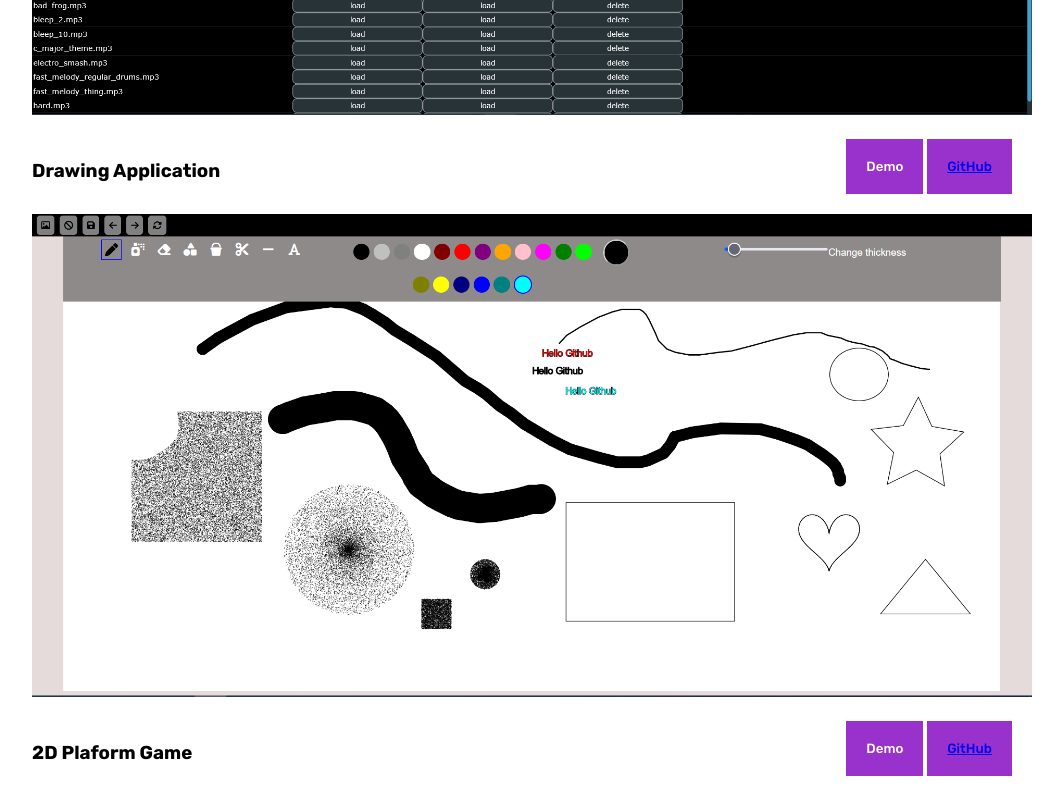
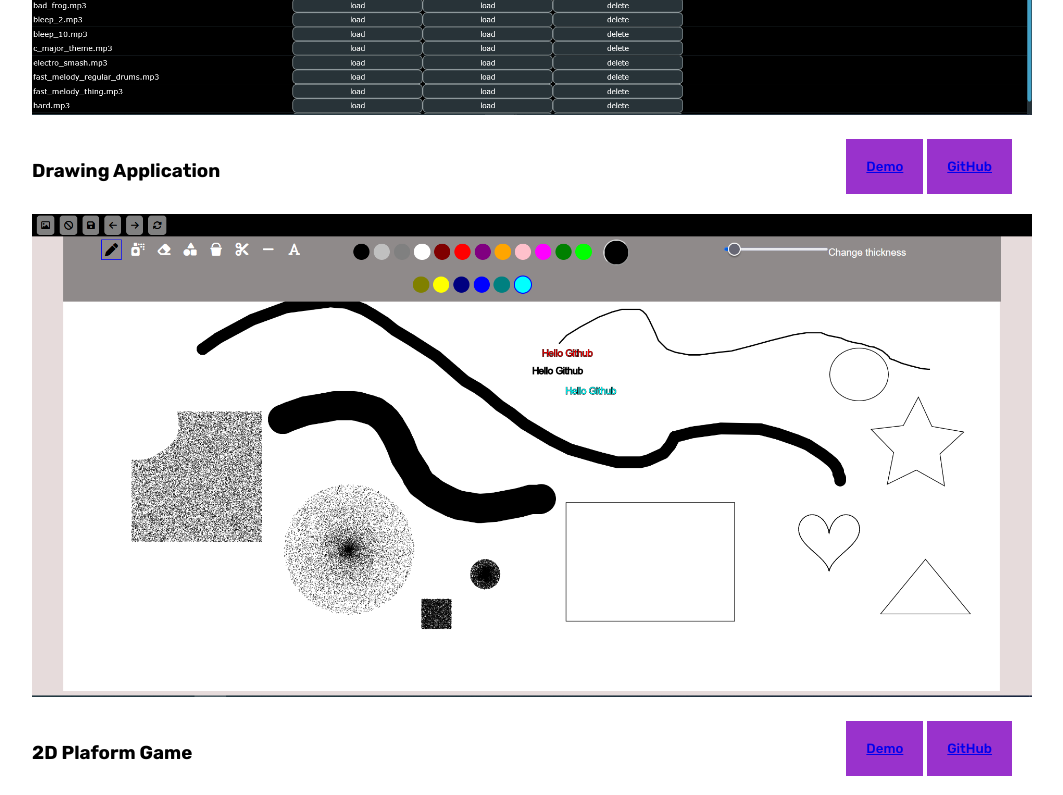
Before and after one commit to itzoverdark/portfolio, a plain HTML site: page projects.html in a window 1280 px wide. Shown: the part 840-1635 px from the top of the page, without its empty margins (108-1171 px from the left). Drawn offline with Linux system fonts and the light colour scheme.

Commit message:
add demo links for two projects

```diff
--- a/projects.html
+++ b/projects.html
@@ -45,7 +45,7 @@
                     <div class="project-title">
                         <h3>Drawing Application</h3>
                         <div>
-                            <button>Demo</button>
+                            <button><a href="https://itzoverdark.github.io/Drawing-App/" target="_blank">Demo</a></button>
                             <button><a href="https://github.com/itzoverdark/Drawing-App" target="_blank">GitHub</a></button>
                         </div>
                     </div>
@@ -63,7 +63,7 @@
                     <div class="project-title">
                         <h3>2D Plaform Game</h3>
                         <div>
-                            <button>Demo</button>
+                            <button><a href=" https://itzoverdark.github.io/2D-Platformer-Game/" target="_blank">Demo</a></button>
                             <button><a href="https://github.com/itzoverdark/2D-Platformer-Game" target="_blank">GitHub</a></button>
                         </div>
                     </div>
```
